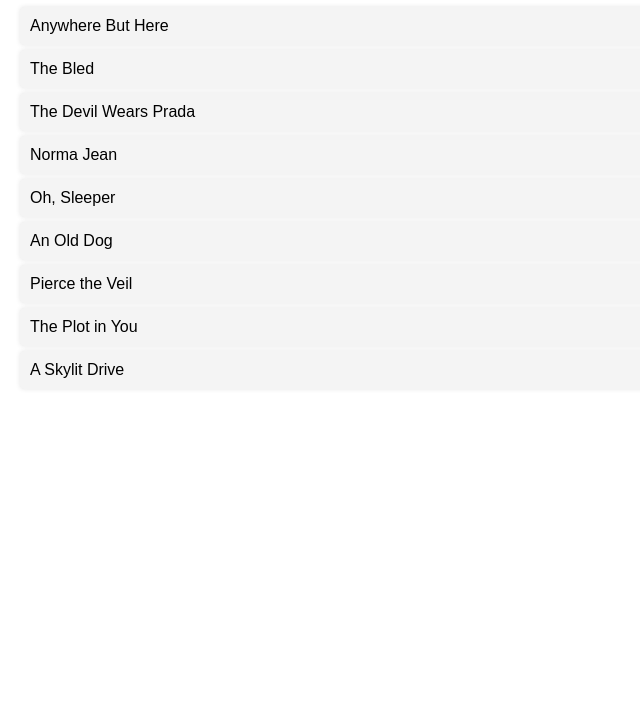
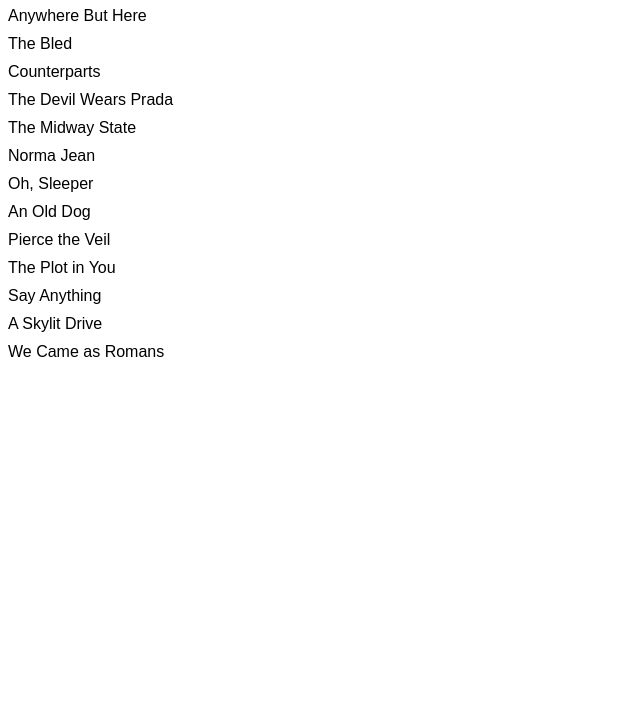
Before and after one commit to acciojob/sorting-articles-Chaitanyahosuru, a website: page main.html in a window 1280 px wide. Shown: the part 73-800 px from the top of the page, without its empty margins (0-640 px from the left). Drawn offline with Linux system fonts and the light colour scheme.

Commit message:
created a submission

```diff
--- a/main.html
+++ b/main.html
@@ -3,77 +3,25 @@
 <head>
     <meta charset="UTF-8">
     <meta name="viewport" content="width=device-width, initial-scale=1.0">
-    <title>Sorted Bands</title>
+    <title>Sorted Articles</title>
     <style>
         body {
             font-family: Arial, sans-serif;
-            margin: 20px;
         }
         #band {
-            list-style-type: none;
+            list-style: none;
             padding: 0;
+            margin: 0;
         }
         #band li {
-            background-color: #f4f4f4;
-            margin: 5px 0;
-            padding: 10px;
-            border-radius: 4px;
-            box-shadow: 0 0 5px rgba(0,0,0,0.1);
+            margin-bottom: 10px;
         }
     </style>
 </head>
 <body>
-    <h1>Sorted Bands</h1>
+    <h1>Sorted Articles</h1>
     <ul id="band"></ul>
 
-    <script>
-        // Data for the bands
-        const bands = [
-            'The Plot in You',
-            'The Devil Wears Prada',
-            'Pierce the Veil',
-            'Norma Jean',
-            'The Bled',
-			'Oh, Sleeper',
-			'A Skylit Drive',
-			'Anywhere But Here',
-			'An Old Dog'
-
-        ];
-
-        // Function to sort the bands while ignoring specific words
-        function sortBands(bands) {
-            const ignoreWords = ['a', 'an', 'the'];
-
-            // Function to create a normalized version of the band name for sorting
-            function normalizeName(name) {
-                return name
-                    .toLowerCase()
-                    .split(' ')
-                    .filter(word => !ignoreWords.includes(word))
-                    .join(' ');
-            }
-
-            return bands.slice().sort((a, b) => {
-                return normalizeName(a).localeCompare(normalizeName(b));
-            });
-        }
-
-        // Function to display the sorted bands
-        function displayBands(bands) {
-            const listElement = document.getElementById('band');
-            listElement.innerHTML = ''; // Clear existing list
-
-            bands.forEach(band => {
-                const listItem = document.createElement('li');
-                listItem.textContent = band;
-                listElement.appendChild(listItem);
-            });
-        }
-
-        // Sort and display bands
-        const sortedBands = sortBands(bands);
-        displayBands(sortedBands);
-    </script>
+    <script src="script.js"></script>
 </body>
 </html>
--- a/script.js
+++ b/script.js
@@ -1 +1,19 @@
 //your JS code here. If required.
+
+const bands = ['The Plot in You', 'The Devil Wears Prada', 'Pierce the Veil', 'Norma Jean', 'The Bled', 'Say Anything', 'The Midway State', 'We Came as Romans', 'Counterparts', 'Oh, Sleeper', 'A Skylit Drive', 'Anywhere But Here', 'An Old Dog'];
+
+// Remove ignored words and sort bands
+const sortedBands = bands.sort((a, b) => {
+    const ignoredWords = ['a', 'an', 'the'];
+    const cleanA = a.toLowerCase().split(' ').filter(word => !ignoredWords.includes(word)).join(' ');
+    const cleanB = b.toLowerCase().split(' ').filter(word => !ignoredWords.includes(word)).join(' ');
+    return cleanA.localeCompare(cleanB);
+});
+
+// Populate the unordered list
+const bandList = document.getElementById('band');
+sortedBands.forEach((band) => {
+    const li = document.createElement('li');
+    li.textContent = band;
+    bandList.appendChild(li);
+});
```
